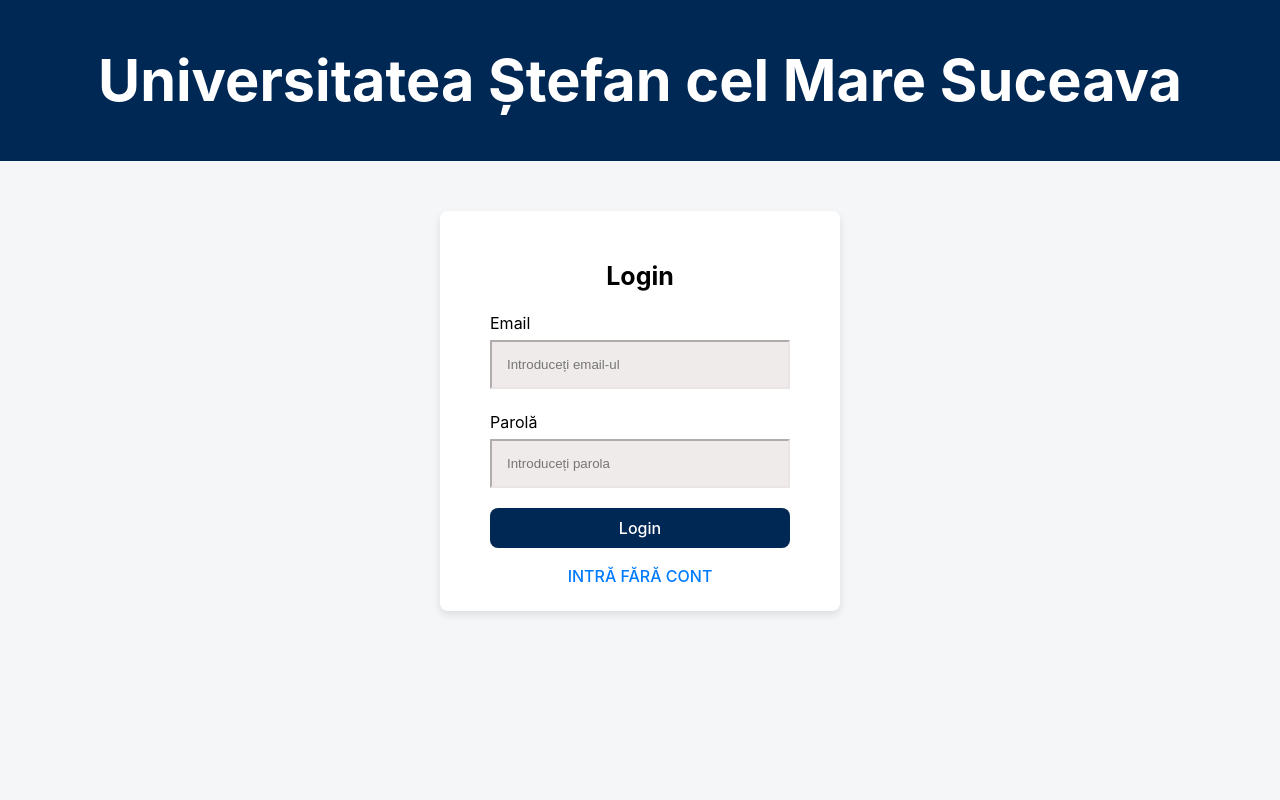
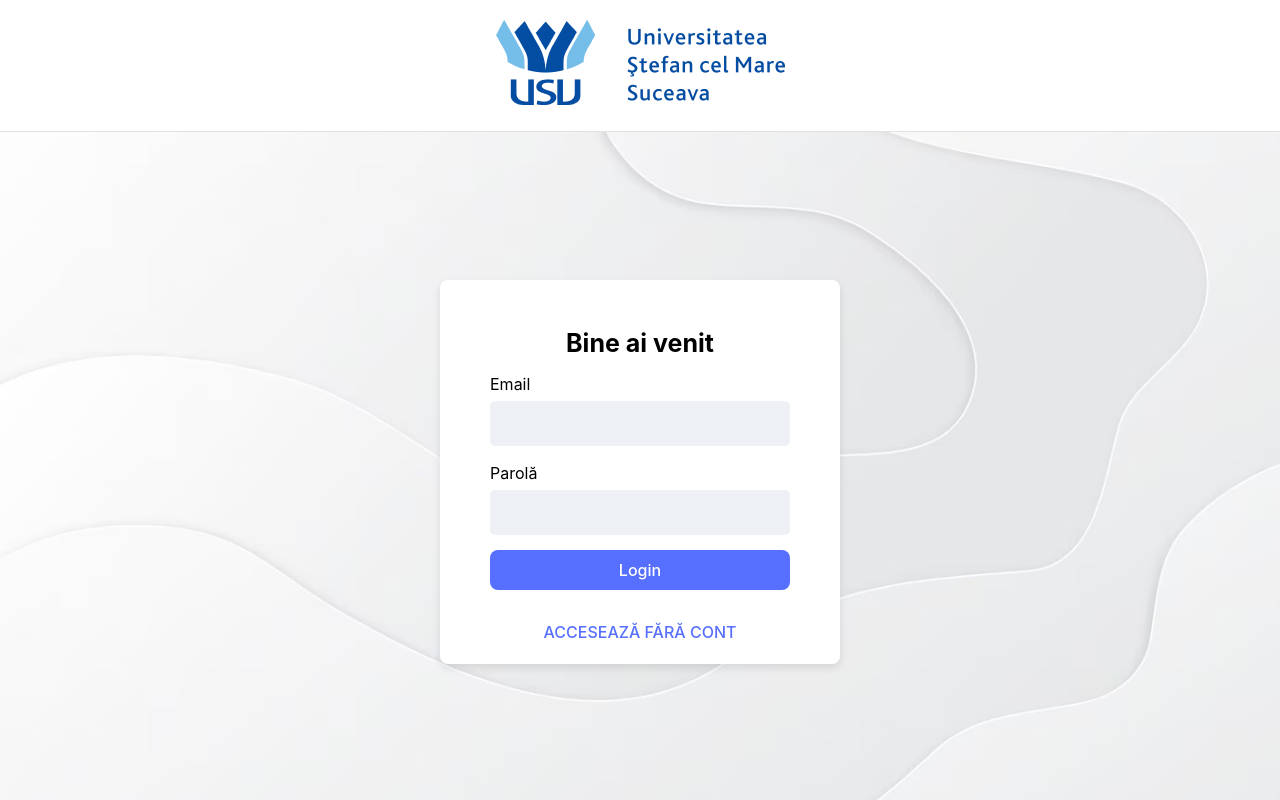
Before and after one commit to Necromancer20/web-wizards-usv-frontend, a React (Vite) app in the folder project-frontend/: page /login in a window 1280 px wide. Built offline with nearby package versions, Linux system fonts and the light colour scheme.

Commit message:
adaugare overlay vizualizare examene si modificari styling

```diff
--- a/project-frontend/components/auth-card/AuthCard.css
+++ b/project-frontend/components/auth-card/AuthCard.css
@@ -1,8 +1,6 @@
 .auth-card {
     width: 50vw;
-    height: 50vw;
     max-width: 400px;
-    max-height: 400px;
     background: #fff;
     padding: 20px;
     border-radius: 8px;
@@ -26,14 +24,15 @@
     width: 300px;
     padding: 15px;
     margin-bottom: 10px;
-    background-color: #e9e2e2af;
-    border-color: #e9e2e2af;
+    background-color: #EDF0F5;
+    border: none;
+    border-radius: 5px;
     color: #000000;
   }
 
   .auth-card button {
     padding: 10px 20px;
-    background-color: #002855;
+    background-color:#576FFF;
     width: 300px;
     color: white;
     border: none;
@@ -42,13 +41,13 @@
   }
 
   .auth-card button:hover {
-    background-color: #357acb;
+    background-color: #576FFF;
   }
 
   .auth-card a {
-    margin-top: 10px;
+    margin-top: 30px;
     text-decoration: none;
-    color: #007bff;
+    color: #576FFF;
   }
 
   .auth-card a:hover {
--- a/project-frontend/components/auth-card/AuthCard.jsx
+++ b/project-frontend/components/auth-card/AuthCard.jsx
@@ -13,7 +13,8 @@
 
   const setUser = useUserStore((state) => state.setUser);
 
-  const handleLogin = async () => {
+  const handleLogin = async (e) => {
+    e.preventDefault();
     const url = import.meta.env.VITE_API_KEY + `/utilizator/login?email=${encodeURIComponent(email)}&parola=${encodeURIComponent(password)}`;
 
     try {
@@ -29,22 +30,24 @@
         navigate('/');
       }
     } catch (error) {
-      if (error.response && error.response.status === 422) {
+      if (error.response && error.response.status === 404) {
         setError('Datele introduse sunt invalide.');
-      } else {
+      } else if(email==="" && password === ""){
+        setError('Introdu atât emailul cât și parola.');
+      }
+       else {
         setError('A apărut o eroare la conectare. Încearcă din nou.');
       }
     }
   };
 
   return (
-    <div className="auth-card">
-      <h3>Login</h3>
+    <form className="auth-card">
+      <h3>Bine ai venit</h3>
       <div>
         <p>Email</p>
         <input
           type="text"
-          placeholder="Introduceți email-ul"
           value={email}
           onChange={(e) => setEmail(e.target.value)}
         />
@@ -53,14 +56,13 @@
         <p>Parolă</p>
         <input
           type="password"
-          placeholder="Introduceți parola"
           value={password}
           onChange={(e) => setPassword(e.target.value)}
         />
       </div>
       <button onClick={handleLogin}>Login</button>
-      <Link to='/'>INTRĂ FĂRĂ CONT</Link>
+      <Link to='/'>ACCESEAZĂ FĂRĂ CONT</Link>
       {error && <p>{error}</p>}
-    </div>
+    </form>
   );
 }
--- a/project-frontend/components/header/Header.css
+++ b/project-frontend/components/header/Header.css
@@ -108,3 +108,25 @@
     background:url('../../src/assets/icons/call_24dp_6B80FF_FILL0_wght400_GRAD0_opsz24.svg') center no-repeat;
     background-size: 30px;
 }
+
+.login-button{
+    background-color: #6B80FF;
+    color: #fff;
+    padding: 10px 15px;
+    border-radius: 10px;
+}
+
+.login-button:hover{
+    color: #fff;
+}
+
+.user-block{
+    display: flex;
+    gap: 15px;
+    align-items: center;
+}
+
+.user-email{
+    color: #454545;
+    font-weight: 600;
+}
--- a/project-frontend/components/header/Header.jsx
+++ b/project-frontend/components/header/Header.jsx
@@ -46,9 +46,9 @@
                             </li>
                         </ul>
                     </div>
-                    <div>
-                        {user?.email && <span>{user.email}</span>}
-                        {user?<button onClick={handleLogout}>Logout</button>:<Link to='/login'>Login</Link>}
+                    <div className='user-block'>
+                        {user?.email && <span className='user-email'>{user.email}</span>}
+                        {user?<button onClick={handleLogout}>Deconectare</button>:<Link className='login-button' to='/login'>Login</Link>}
                     </div>
                 </div>
             </nav>
--- a/project-frontend/components/header/LoginHeader.jsx
+++ b/project-frontend/components/header/LoginHeader.jsx
@@ -1,19 +1,13 @@
 import React from "react";
+import Logo from "../logo/Logo";
+import { Link } from "react-router-dom";
 
 export default function LoginHeader() {
   return (
-    <header style={styles.header}>
-      <h1>Universitatea Ștefan cel Mare Suceava</h1>
+    <header className="login-header">
+      <Link to="/">
+        <Logo/>
+      </Link>
     </header>
   );
 }
-
-const styles = {
-  header: {
-    backgroundColor: "#002855",
-    color: "white",
-    padding: "10px",
-    textAlign: "center",
-    fontSize: "18px",
-  },
-};
--- a/project-frontend/components/logo/Logo.jsx
+++ b/project-frontend/components/logo/Logo.jsx
@@ -1,12 +1,11 @@
 import { useLocation } from 'react-router-dom';
 import logoImgLight from '../../src/assets/images/image_6.png';
-import logoImgDark from '../../src/assets/images/logo-dark.png';
 
 export default function Logo() {
   const location = useLocation();
 
 
-  const logo = location.pathname === "/login" ? logoImgDark : logoImgLight;
+  const logo = logoImgLight;
 
   return (
     <div>
--- /dev/null
+++ b/project-frontend/components/overlay/Overlay.jsx
@@ -0,0 +1,67 @@
+import { useUserStore } from '../../components/stores/useUserStore';
+import axios from 'axios';
+
+function Overlay({ examen, onClose }) {
+
+    const user = useUserStore((state) => state.user);
+
+    const updateExamenStatus = async (id, status) => {
+
+        onUpdateStatus(id, status);
+
+        try {
+            const payload = {
+                id_materie: examen.id_materie,
+                id_profesor: examen.id_profesor,
+                id_student_creator: examen.id_student_creator,
+                id_grupa: examen.id_grupa,
+                data_examen: new Date(examen.data_examen).toISOString(),
+                locatie: examen.locatie,
+                tip_examen: examen.tip_examen,
+                observatii: examen.observatii,
+                status: status,
+            };
+
+            const response = await axios.put(`${import.meta.env.VITE_API_KEY}/programari_examen/${id}`, payload);
+
+            console.log("Examen actualizat:", response.data);
+
+
+            onClose();
+        } catch (error) {
+            console.error("Eroare la actualizarea examenului:", error);
+
+            alert("A apărut o eroare. Te rugăm să încerci din nou.");
+        }
+    };
+
+
+
+
+    if (!examen) return null;
+
+    return (
+        <div className="overlay">
+            <div className="overlay-content">
+                <button className="close-btn" onClick={onClose}>Închide</button>
+                <h2>Detalii Examen</h2>
+                <p><strong>Materie:</strong> {examen.id_materie}</p>
+                <p><strong>Profesor:</strong> {examen.id_profesor}</p>
+                <p><strong>Locație:</strong> {examen.locatie}</p>
+                {/* <p><strong>Data:</strong> {format(new Date(examen.data_examen), 'dd.MM.yyyy HH:mm')}</p> */}
+                <p><strong>Tip Examen:</strong> {examen.tip_examen}</p>
+                <p><strong>Observații:</strong> {examen.observatii}</p>
+                <p><strong>Status:</strong> {examen.status}</p>
+            </div>
+
+
+            <div className="buttons-wrapper">
+                <button onClick={() => updateExamenStatus(examen.id, "aceptat")}>Acceptă</button>
+                <button onClick={() => updateExamenStatus(examen.id, "refuzat")}>Refuză</button>
+            </div>
+
+
+        </div>
+    );
+}
+export default Overlay;
--- a/project-frontend/pages/login/Login.css
+++ b/project-frontend/pages/login/Login.css
@@ -5,11 +5,12 @@
 .login-page {
     display: flex;
     justify-content: center;
-    align-items: flex-start;
-    height: 100vh;
+    align-items: center;
+    height: calc(100dvh - 120px);
     background-color: #f5f6f8;
-    padding-top: 50px;
     overflow: hidden;
+    background: url('../../src/assets/images/minimalist-white-abstract-background_23-2148816315.jpeg') center no-repeat;
+    background-size: cover;
   }
 
   body, html {
--- a/project-frontend/src/index.css
+++ b/project-frontend/src/index.css
@@ -149,6 +149,17 @@
   margin:0;
 }
 
+.overlay{
+  position: fixed;
+  z-index: 9999;
+  left: 50%;
+  top: 50%;
+  transform: translate(-50%, -50%);
+  background-color: #fff;
+  padding: 40px;
+  border-radius: 10px;
+}
+
 .fc .fc-v-event{
   background-color: transparent !important;
   border: none !important;
@@ -156,7 +167,16 @@
   margin: 3px 0;
 }
 
-.fc-timegrid-event .fc-event-main:has(.status.confirmat){
+.fc-timegrid-event .fc-event-main{
+  border-radius: 5px;
+  overflow: hidden;
+}
+
+.fc-event-main > div:hover{
+  cursor: pointer;
+}
+
+.fc-timegrid-event .fc-event-main:has(.status.aceptat){
   background-color: #798CFF;
 }
 
@@ -172,7 +192,7 @@
   color: #FF633D;
 }
 
-.fc-event-main .status.confirmat{
+.fc-event-main .status.aceptat{
   color: #00C864;
 }
 
@@ -181,3 +201,13 @@
   scrollbar-width: thin;
   overflow: auto;
 }
+
+
+.login-header{
+  background-color: #fff;
+  color: #fff;
+  padding: 20px;
+  text-align: center;
+  box-shadow: 0 4px 8px rgba(0, 0, 0, 0.1);
+  border-bottom: 1px solid #e3e3e3;
+}
```
Also changed, not shown: project-frontend/pages/exams/ExamsPage.jsx (+51 -2 lines), project-frontend/src/assets/images/minimalist-white-abstract-background_23-2148816315.jpeg (added).
